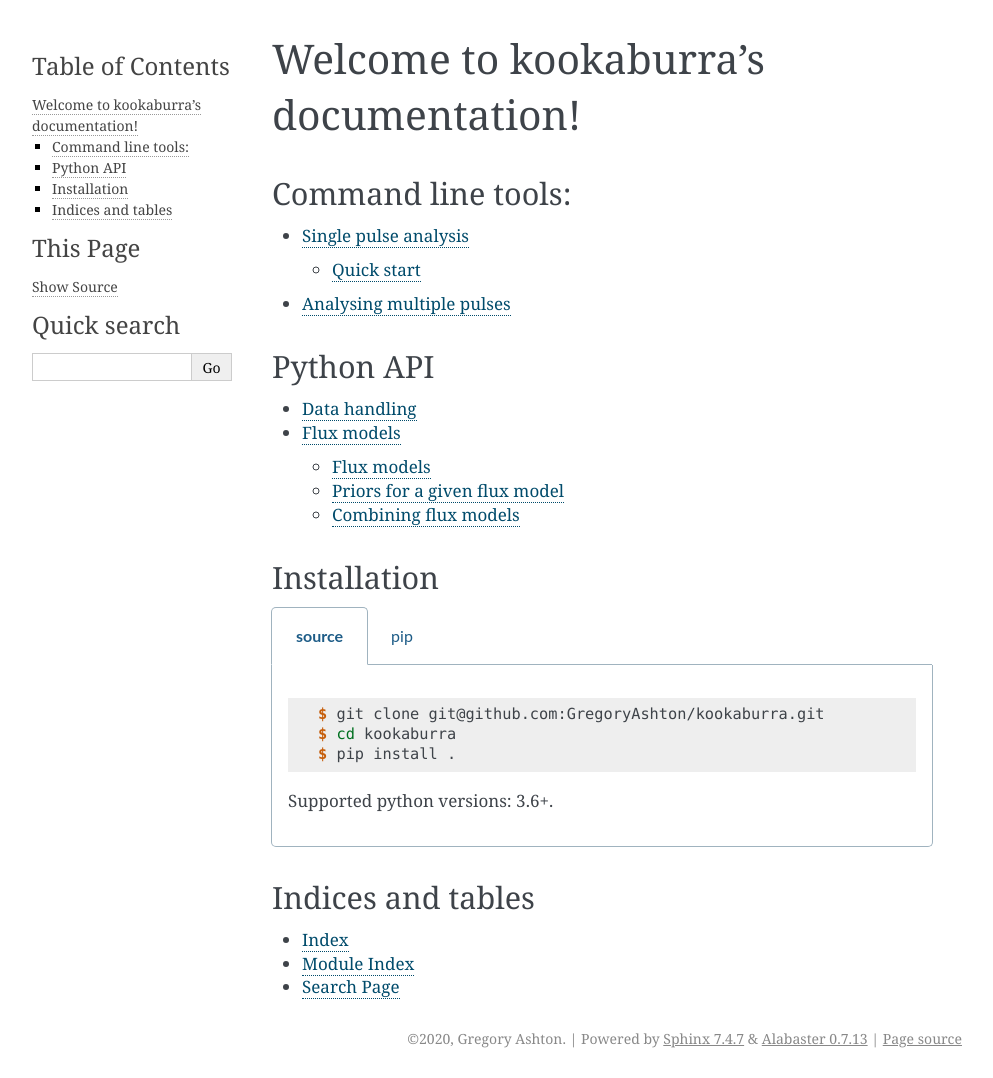
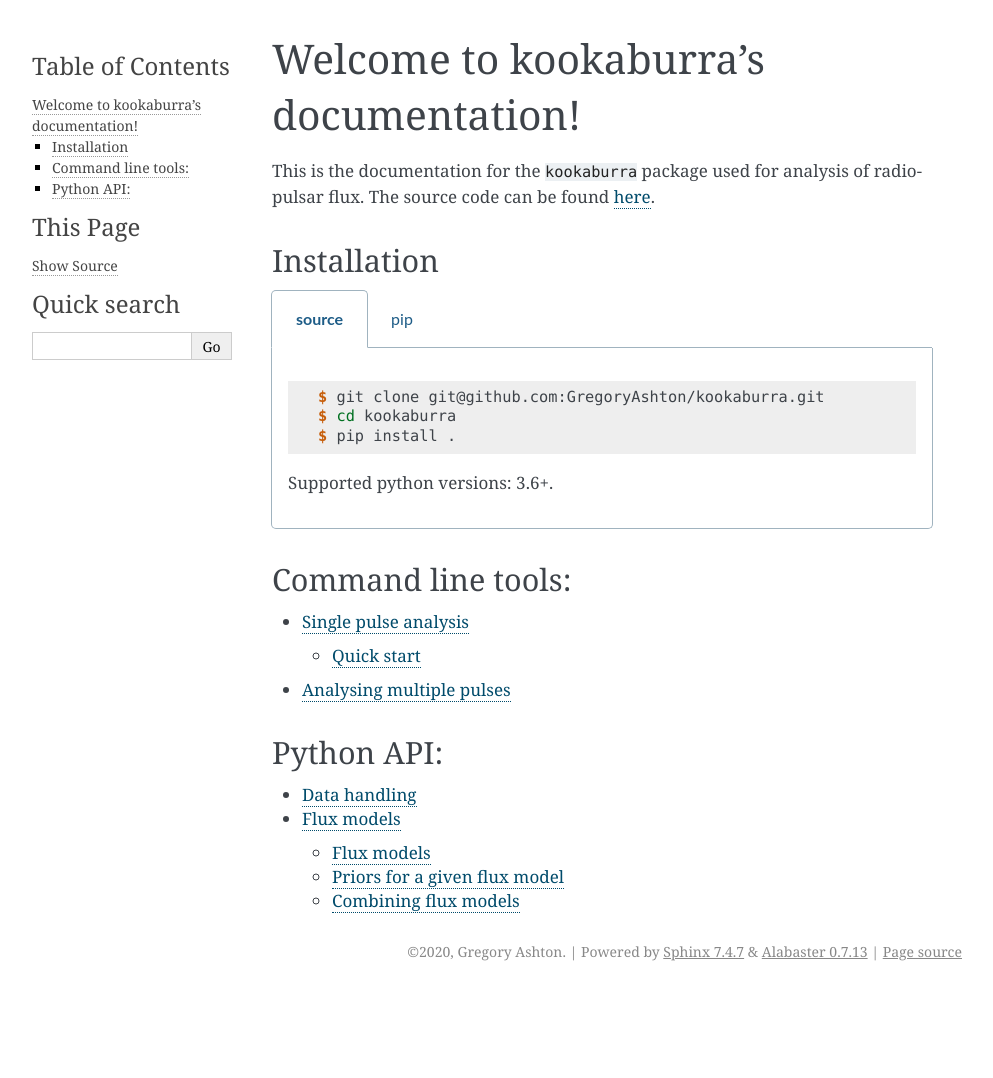
Before and after one commit to GregoryAshton/kookaburra, a Sphinx documentation site: the page built from docs/source/index.rst, in a window 1280 px wide. Shown: the whole page, without its empty margins (148-1141 px from the left). Built offline with Sphinx 7.4.7, drawn with Linux system fonts in a browser that asks for light colours; after the commit the page ends 991 px from its top, so only the background shows below that.

Commit message:
Improvements to the documentation and test the example (#3)
Fix minor typos and add a test running the example

```diff
--- a/docs/source/flux-models.rst
+++ b/docs/source/flux-models.rst
@@ -16,7 +16,7 @@
 Shapelets
 ~~~~~~~~~
 
-.. autoclass:: kookaburra.flux.ShapeleteFlux
+.. autoclass:: kookaburra.flux.ShapeletFlux
 
 Polynomials
 ~~~~~~~~~~~
@@ -33,7 +33,7 @@
 .. code-block:: python
 
    >>> import kookaburra as kb
-   >>> shapelets = kb.flux.ShapeleteFlux(2)
+   >>> shapelets = kb.flux.ShapeletFlux(2)
    >>> # Create some random data
    >>> data = kb.data.TimeDomainData.from_array(
            time=np.linspace(0, 1, 100), flux=np.random.normal(0, 1, 100))
@@ -49,7 +49,7 @@
 .. code-block:: python
 
    >>> import kookaburra as kb
-   >>> shapelets = kb.flux.ShapeleteFlux(2)
+   >>> shapelets = kb.flux.ShapeletFlux(2)
    >>> poly = kb.flux.PolynomialFlux(2)
    >>> comibined  = shapelets + poly
    >>> print(combined.parameters)
--- a/docs/source/index.rst
+++ b/docs/source/index.rst
@@ -1,26 +1,9 @@
 Welcome to kookaburra's documentation!
 ======================================
 
-Command line tools:
--------------------
-
-.. toctree::
-   :maxdepth: 2
-
-   kb_single_pulse
-   kb_create_database
-
-
-
-Python API
-----------
-
-.. toctree::
-   :maxdepth: 2
-
-   data
-   flux-models
-
+This is the documentation for the :code:`kookaburra` package used for analysis
+of radio-pulsar flux. The source code can be found `here
+<https://github.com/GregoryAshton/kookaburra>`_.
 
 Installation
 ------------
@@ -49,9 +30,22 @@
 
 
 
-Indices and tables
-------------------
+Command line tools:
+-------------------
 
-* :ref:`genindex`
-* :ref:`modindex`
-* :ref:`search`
+.. toctree::
+   :maxdepth: 2
+
+   kb_single_pulse
+   kb_create_database
+
+
+
+Python API:
+-----------
+
+.. toctree::
+   :maxdepth: 2
+
+   data
+   flux-models
```
Also changed, not shown: other parts of docs/source/index.rst (+0 -2 lines), examples/README.md, 4 other files.
